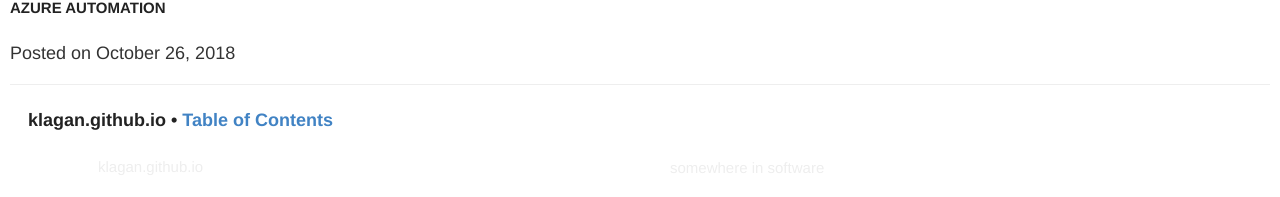
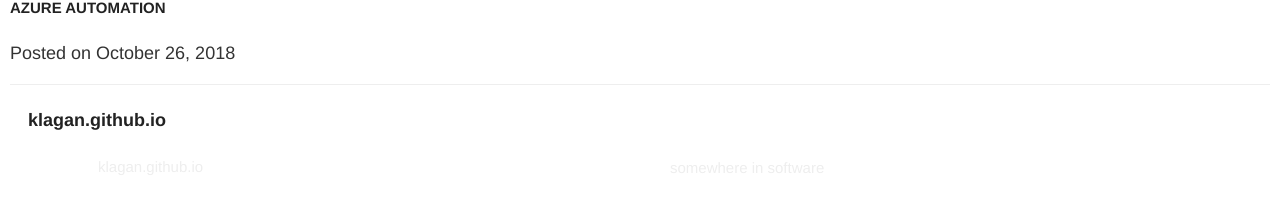
Before and after one commit to klagan/klagan.github.io, a Jekyll site: the page built from index.html, in a window 1280 px wide. Shown: the part 886-1083 px from the top of the page. Built offline with Jekyll 4.4.1, drawn with Linux system fonts in a browser that asks for light colours.

Commit message:
Update footer.html

```diff
--- a/_includes/footer.html
+++ b/_includes/footer.html
@@ -2,7 +2,7 @@
 
 	<div class="wrapper">
 
-		<h2 class="footer-heading">{{ site.title }} • <a href="{{ site.baseurl }}/table-of-contents">Table of Contents</a></h2>
+		<h2 class="footer-heading">{{ site.title }} </a></h2>
 
 		<div class="footer-col-wrapper">
 			<div class="footer-col footer-col-1">
```
